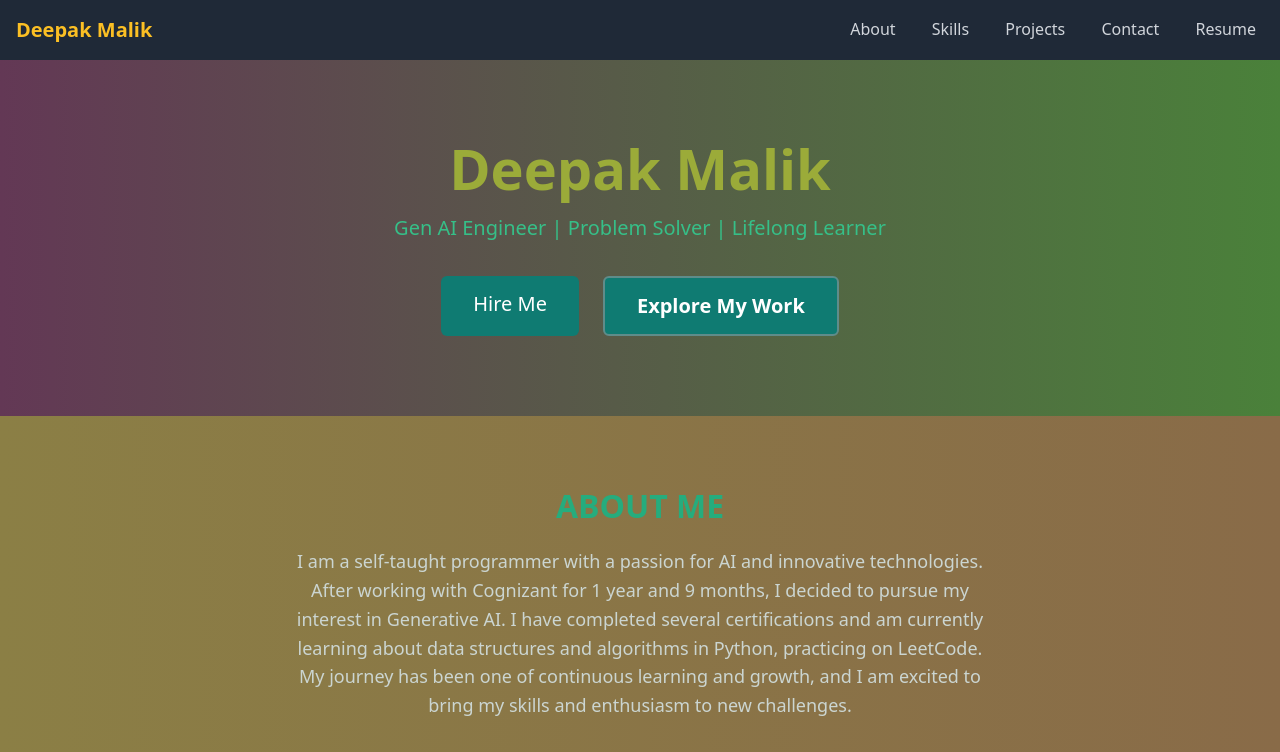
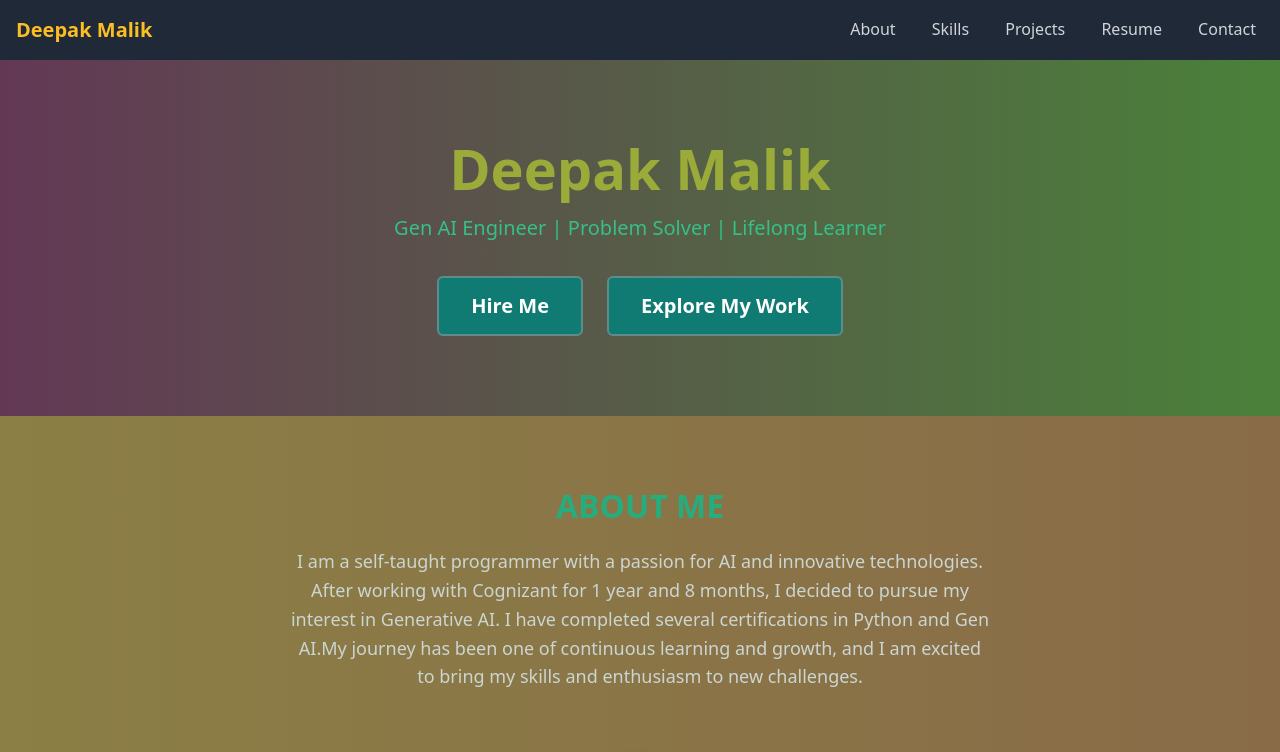
Before and after one commit to deepakmalikk/Personal_Portfolio_Website, a plain HTML site: page index.html in a window 1280 px wide. Shown: the top 752 px of the page. Drawn offline with nearby package versions, Linux system fonts and the light colour scheme.

Commit message:
Update index.html

```diff
--- a/index.html
+++ b/index.html
@@ -8,7 +8,7 @@
     <title>Deepak Malik - AI Engineer Portfolio</title>
 
     <!-- Favicon -->
-    <link rel="icon" href="favicon.ico" type="image/x-icon">
+    <link rel="icon" href="favicon/deepak-malik-favicon.svg" type="image/x-icon">
 
     <!-- Tailwind CSS -->
     <link href="https://cdn.jsdelivr.net/npm/tailwindcss@2.2.19/dist/tailwind.min.css" rel="stylesheet">
@@ -25,8 +25,8 @@
                 <a href="#about" class="text-gray-300 hover:text-white">About</a>
                 <a href="#skills" class="text-gray-300 hover:text-white">Skills</a>
                 <a href="#projects" class="text-gray-300 hover:text-white">Projects</a>
+                <a href="#resume" class="text-gray-300 hover:text-white">Resume</a>
                 <a href="#contact" class="text-gray-300 hover:text-white">Contact</a>
-                <a href="#resume" class="text-gray-300 hover:text-white">Resume</a>
             </div>
         </div>
     </nav>
@@ -39,7 +39,7 @@
                 Gen AI Engineer | Problem Solver | Lifelong Learner
             </p>
             <div class="flex justify-center gap-6 mt-8">
-                <a href="#contact" class="btn-yellow">Hire Me</a>
+                <a href="#contact" class="btn-yellow btn-outline">Hire Me</a>
                 <a href="#projects" class="btn-outline">Explore My Work</a>
             </div>
         </div>
@@ -51,9 +51,9 @@
             <h2 class="section-title">About Me</h2>
             <p class="mt-4 max-w-3xl mx-auto text-gray-300">
                 I am a self-taught programmer with a passion for AI and innovative technologies. After working with
-                Cognizant for 1 year and 9 months, I decided to pursue my interest in Generative AI. I have completed
-                several certifications and am currently learning about data structures and algorithms in Python,
-                practicing on LeetCode. My journey has been one of continuous learning and growth, and I am excited to
+                Cognizant for 1 year and 8 months, I decided to pursue my interest in Generative AI. I have completed
+                several certifications in Python and Gen AI.My journey has been one of continuous learning and growth,
+                and I am excited to
                 bring my skills and enthusiasm to new challenges.
             </p>
             <div class="mt-8 flex justify-center">
@@ -106,7 +106,7 @@
             <h2 class="section-title">Resume</h2>
             <p class="mt-4 text-gray-300">Download my resume to learn more about my experience and skills.</p>
             <div class="mt-4">
-                <a href="./assets/DeepakMalikResume.pdf" download class="btn-yellow">Download Resume</a>
+                <a href="./assets/Deepak Malik Resume (1).pdf" download class="btn-yellow">Download Resume</a>
             </div>
         </div>
     </section>
```
